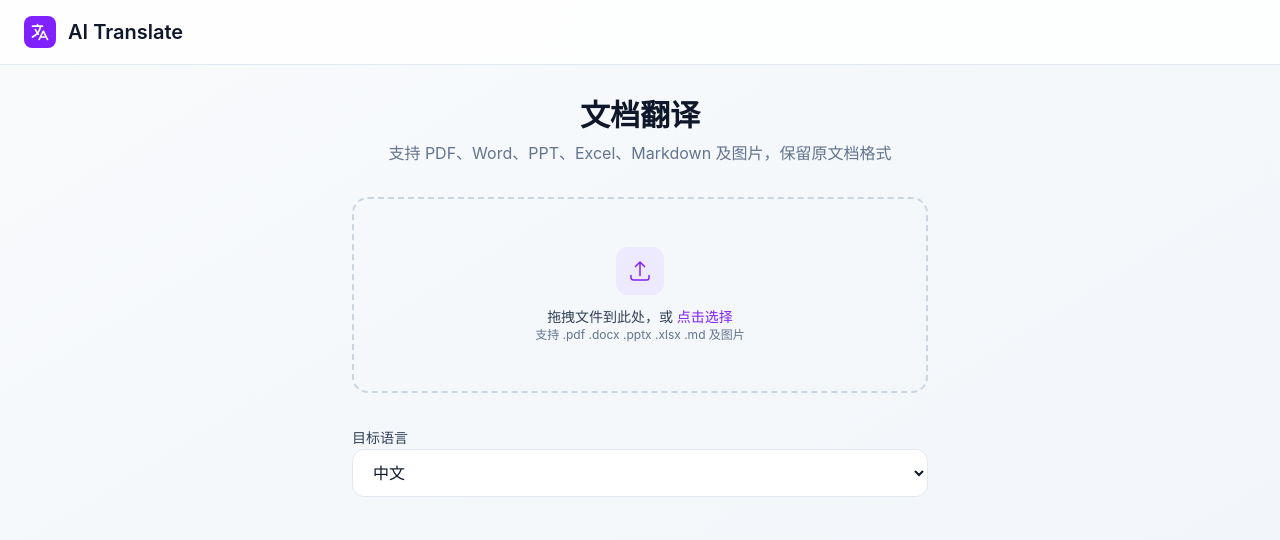
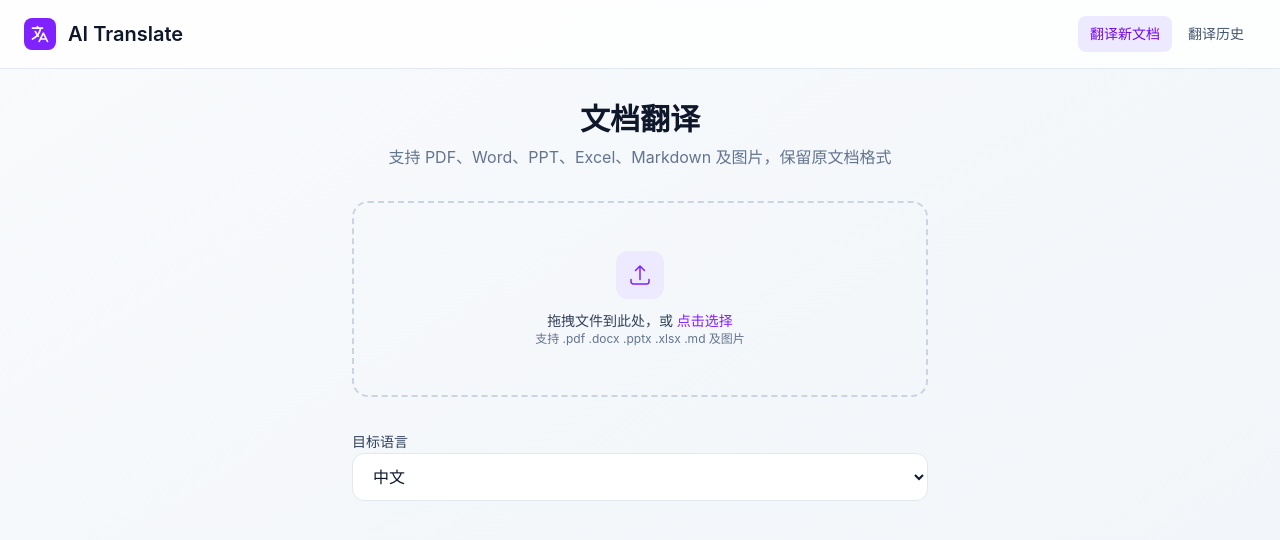
Before and after one commit to xuanyehua/ai-translate, a React (Vite) app in the folder frontend/: page / in a window 1280 px wide. Shown: the top 540 px of the page. Built offline with nearby package versions, Linux system fonts and the light colour scheme.

Commit message:
feat: add translate/history navigation tabs to App

```diff
--- a/frontend/src/App.tsx
+++ b/frontend/src/App.tsx
@@ -1,8 +1,10 @@
 import { useState, useRef, useCallback } from 'react'
 import { FileUpload } from './components/FileUpload'
 import { CompareView } from './components/CompareView'
+import { HistoryView } from './components/HistoryView'
 
 type AppStatus = 'idle' | 'uploading' | 'translating' | 'done' | 'error'
+type AppView = 'translate' | 'history'
 
 const LANGUAGES = [
   { value: '中文', label: '中文' },
@@ -15,11 +17,11 @@ const LANGUAGES = [
 ]
 
 export default function App() {
+  const [view, setView] = useState<AppView>('translate')
   const [status, setStatus] = useState<AppStatus>('idle')
   const [targetLang, setTargetLang] = useState('中文')
   const [errorMsg, setErrorMsg] = useState('')
 
-  // Streaming translation state
   const [taskId, setTaskId] = useState<string | undefined>()
   const [originalMarkdown, setOriginalMarkdown] = useState('')
   const [translatedChunks, setTranslatedChunks] = useState<string[]>([])
@@ -29,6 +31,7 @@ export default function App() {
   const abortRef = useRef<AbortController | null>(null)
 
   const handleTranslate = useCallback(async (file: File) => {
+    setView('translate')
     setStatus('uploading')
     setErrorMsg('')
     setOriginalMarkdown('')
@@ -134,18 +137,36 @@ export default function App() {
             </div>
             <h1 className="text-xl font-semibold text-slate-900 dark:text-white">AI Translate</h1>
           </div>
-          {(status === 'done' || status === 'translating') && (
+
+          <div className="flex items-center gap-1">
             <button
-              onClick={handleReset}
-              className="px-4 py-2 text-sm font-medium text-slate-600 dark:text-slate-300 hover:text-slate-900 dark:hover:text-white transition-colors"
+              onClick={() => setView('translate')}
+              className={`px-3 py-2 rounded-lg text-sm font-medium transition-colors ${
+                view === 'translate'
+                  ? 'bg-violet-100 dark:bg-violet-900/40 text-violet-700 dark:text-violet-300'
+                  : 'text-slate-600 dark:text-slate-400 hover:text-slate-900 dark:hover:text-white'
+              }`}
             >
               翻译新文档
             </button>
-          )}
+            <button
+              onClick={() => setView('history')}
+              className={`px-3 py-2 rounded-lg text-sm font-medium transition-colors ${
+                view === 'history'
+                  ? 'bg-violet-100 dark:bg-violet-900/40 text-violet-700 dark:text-violet-300'
+                  : 'text-slate-600 dark:text-slate-400 hover:text-slate-900 dark:hover:text-white'
+              }`}
+            >
+              翻译历史
+            </button>
+          </div>
         </div>
       </header>
 
       <main className="max-w-7xl mx-auto px-6 py-8">
+        {/* Translate View */}
+        {view === 'translate' && (
+          <>
             {/* Upload View */}
             {status === 'idle' && (
               <div className="max-w-xl mx-auto space-y-8">
@@ -212,6 +233,11 @@ export default function App() {
                 </button>
               </div>
             )}
+          </>
+        )}
+
+        {/* History View */}
+        {view === 'history' && <HistoryView />}
       </main>
     </div>
   )
```
Lines whose indentation alone changed are shown as unchanged.
